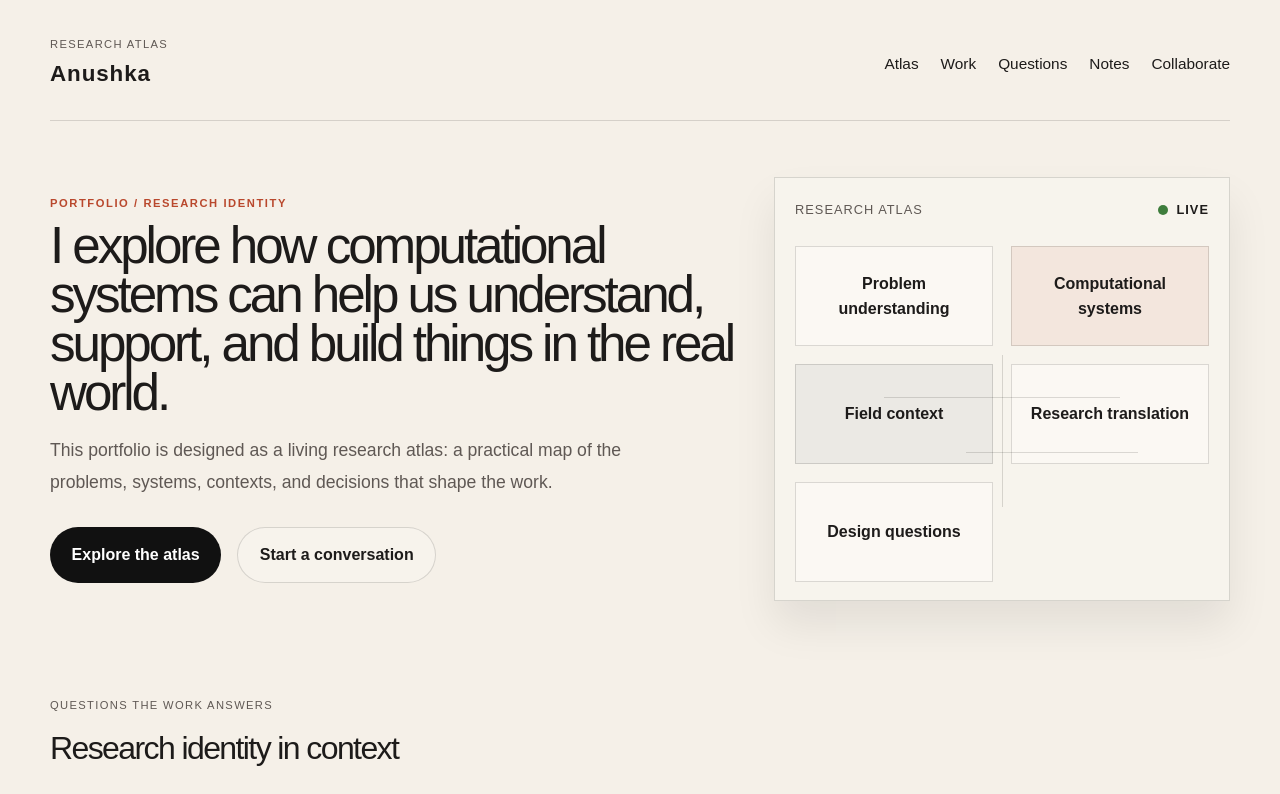
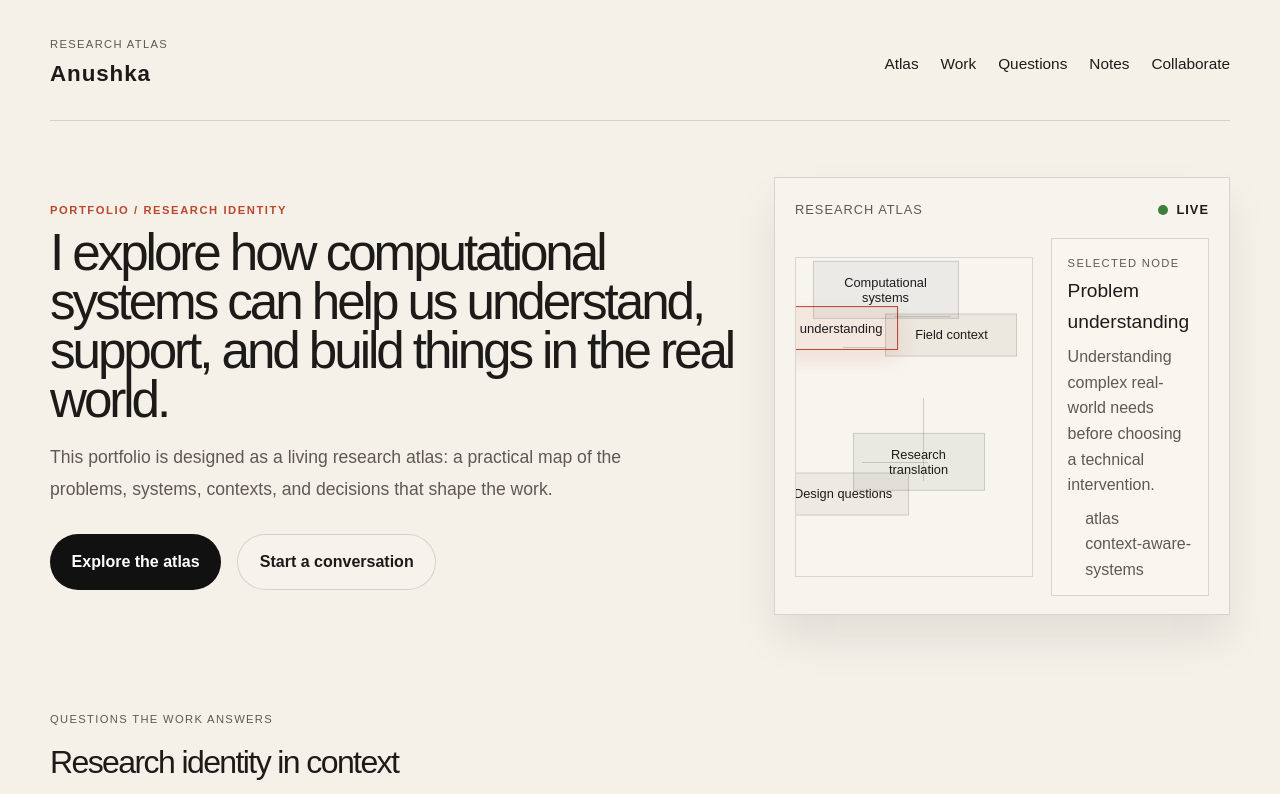
Before and after one commit to anushkavb4/portfolio, a Next.js app: page / in a window 1280 px wide. Shown: the top 794 px of the page. Built offline with nearby package versions, Linux system fonts and the light colour scheme.

Commit message:
Add interactive atlas

```diff
--- a/app/globals.css
+++ b/app/globals.css
@@ -153,6 +153,119 @@ a {
   padding: 22px 20px 18px;
   min-height: 420px;
   box-shadow: 0 24px 40px var(--shadow);
+}
+
+.atlas-shell {
+  display: grid;
+  grid-template-columns: 1.5fr 1fr;
+  gap: 18px;
+  align-items: center;
+}
+
+.atlas-visual {
+  position: relative;
+  min-height: 320px;
+  border: 1px solid var(--line);
+  background: rgba(255, 255, 255, 0.12);
+  overflow: hidden;
+}
+
+.atlas-node {
+  position: absolute;
+  transform: translate(-50%, -50%);
+  border: 1px solid var(--line);
+  padding: 0.8rem 0.9rem;
+  background: var(--surface);
+  color: var(--text);
+  font-size: 0.8rem;
+  line-height: 1.2;
+  cursor: pointer;
+  transition: transform 0.2s ease, border-color 0.2s ease, box-shadow 0.2s ease;
+  min-width: 132px;
+  text-align: center;
+}
+
+.atlas-node:hover,
+.atlas-node:focus-visible,
+.atlas-node.selected {
+  border-color: var(--accent);
+  box-shadow: 0 10px 20px rgba(185, 72, 45, 0.12);
+  transform: translate(-50%, -50%) scale(1.02);
+}
+
+.atlas-node.problem {
+  background: rgba(185, 72, 45, 0.08);
+}
+
+.atlas-node.system {
+  background: rgba(34, 53, 88, 0.06);
+}
+
+.atlas-node.context {
+  background: rgba(90, 72, 42, 0.08);
+}
+
+.atlas-node.project {
+  background: rgba(55, 86, 74, 0.08);
+}
+
+.atlas-node.question {
+  background: rgba(120, 95, 74, 0.08);
+}
+
+.atlas-connector {
+  position: absolute;
+  display: block;
+  background: rgba(29, 27, 26, 0.18);
+}
+
+.connector-a {
+  left: 20%;
+  top: 28%;
+  width: 18%;
+  height: 1px;
+}
+
+.connector-b {
+  left: 42%;
+  top: 18%;
+  width: 24%;
+  height: 1px;
+}
+
+.connector-c {
+  left: 54%;
+  top: 44%;
+  width: 1px;
+  height: 26%;
+}
+
+.connector-d {
+  left: 28%;
+  top: 64%;
+  width: 28%;
+  height: 1px;
+}
+
+.atlas-insight {
+  border: 1px solid var(--line);
+  background: rgba(255, 255, 255, 0.18);
+  padding: 1rem 1rem 0.8rem;
+}
+
+.atlas-insight h3 {
+  margin: 0.2rem 0 0.4rem;
+  font-size: 1.2rem;
+}
+
+.atlas-insight p,
+.atlas-insight li {
+  color: var(--muted);
+}
+
+.atlas-insight ul {
+  margin: 0.5rem 0 0;
+  padding-left: 1.1rem;
 }
 
 .panel-header {
--- a/app/page.tsx
+++ b/app/page.tsx
@@ -1,5 +1,6 @@
 import Link from "next/link";
-import { atlasNodes, researchQuestions, featuredProjects } from "@/data/atlas";
+import { AtlasMap } from "@/components/atlas/AtlasMap";
+import { researchQuestions, featuredProjects } from "@/data/atlas";
 
 const pillars = [
   { label: "Research questions", value: "Human + computational systems" },
@@ -47,18 +48,7 @@ export default function HomePage() {
             <span className="panel-label">Research atlas</span>
             <span className="status-dot">Live</span>
           </div>
-          <div className="node-grid">
-            {atlasNodes.map((node) => (
-              <div key={node.id} className={`node ${node.kind}`}>
-                {node.label}
-              </div>
-            ))}
-          </div>
-          <div className="panel-lines" aria-hidden="true">
-            <span className="line line-one" />
-            <span className="line line-two" />
-            <span className="line line-three" />
-          </div>
+          <AtlasMap />
         </div>
       </section>
 
--- /dev/null
+++ b/components/atlas/AtlasMap.tsx
@@ -0,0 +1,58 @@
+"use client";
+
+import { useMemo, useState } from "react";
+import { atlasNodes } from "@/data/atlas";
+
+const positions = [
+  { left: "8%", top: "22%" },
+  { left: "38%", top: "10%" },
+  { left: "66%", top: "24%" },
+  { left: "52%", top: "64%" },
+  { left: "20%", top: "74%" },
+];
+
+export function AtlasMap() {
+  const [selectedId, setSelectedId] = useState(atlasNodes[0]?.id ?? "");
+
+  const selectedNode = useMemo(
+    () => atlasNodes.find((node) => node.id === selectedId) ?? atlasNodes[0],
+    [selectedId],
+  );
+
+  return (
+    <div className="atlas-shell">
+      <div className="atlas-visual" aria-label="Interactive research atlas">
+        {atlasNodes.map((node, index) => (
+          <button
+            key={node.id}
+            type="button"
+            className={`atlas-node ${node.kind} ${selectedId === node.id ? "selected" : ""}`}
+            style={{
+              left: positions[index]?.left ?? "50%",
+              top: positions[index]?.top ?? "50%",
+            }}
+            onClick={() => setSelectedId(node.id)}
+            aria-pressed={selectedId === node.id}
+          >
+            {node.label}
+          </button>
+        ))}
+        <div className="atlas-connector connector-a" aria-hidden="true" />
+        <div className="atlas-connector connector-b" aria-hidden="true" />
+        <div className="atlas-connector connector-c" aria-hidden="true" />
+        <div className="atlas-connector connector-d" aria-hidden="true" />
+      </div>
+
+      <div className="atlas-insight">
+        <p className="eyebrow">Selected node</p>
+        <h3>{selectedNode?.label}</h3>
+        <p>{selectedNode?.description}</p>
+        <ul>
+          {selectedNode?.relatedSlugs.map((slug) => (
+            <li key={slug}>{slug}</li>
+          ))}
+        </ul>
+      </div>
+    </div>
+  );
+}
```
